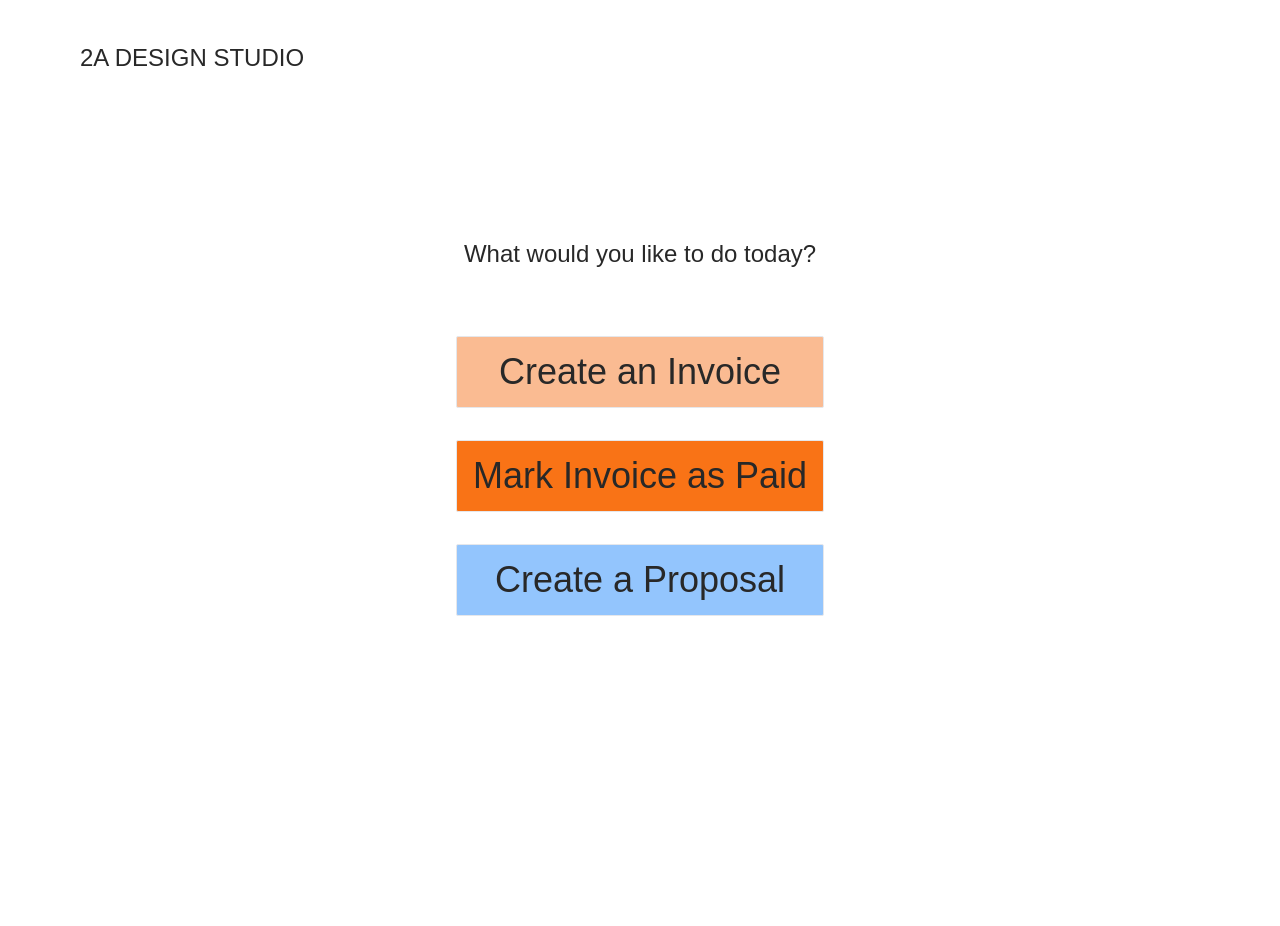
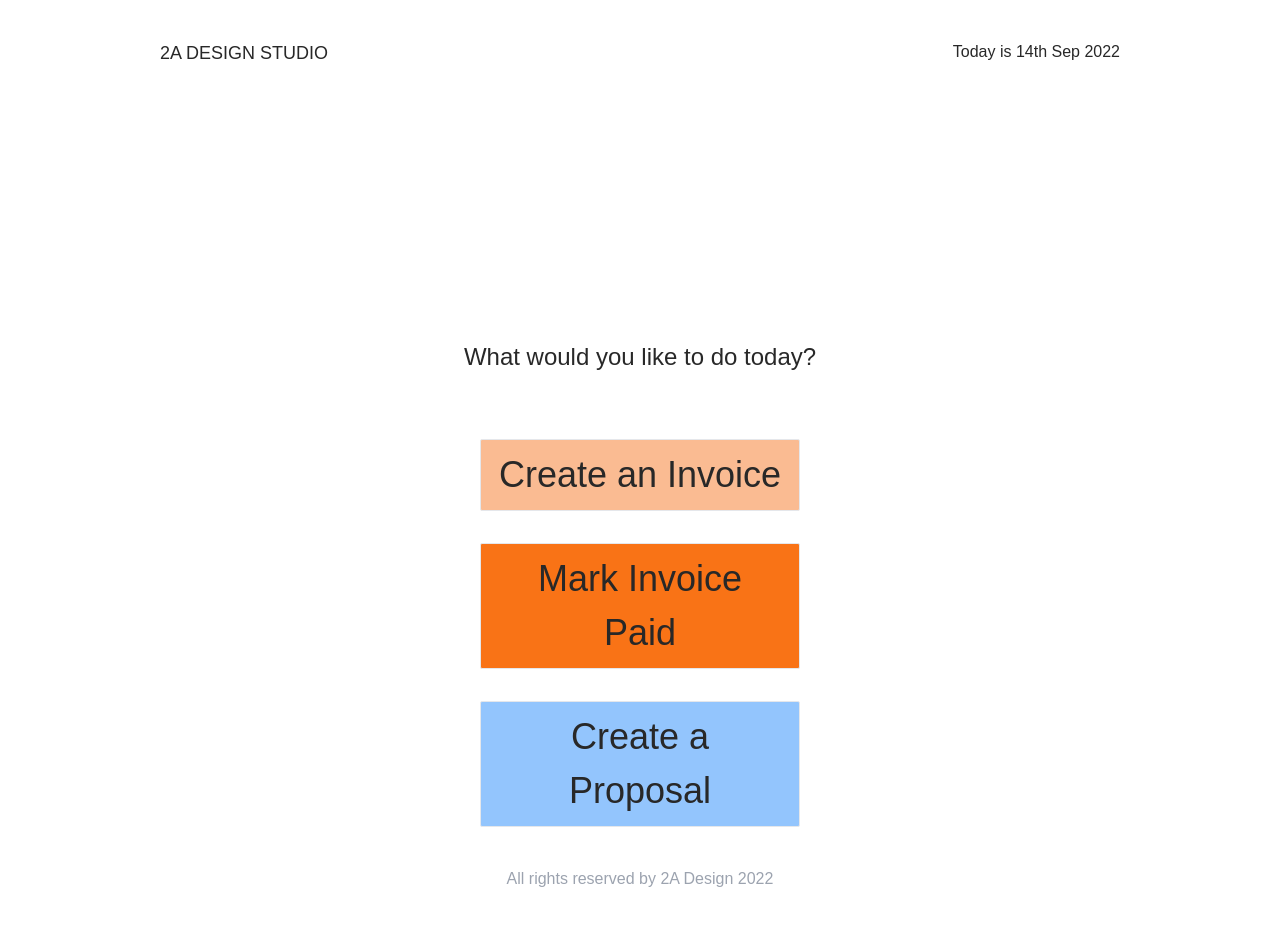
Before and after one commit to piggydoughnut/2a-tools, a Next.js app: page / in a window 1280 px wide. Shown: the top 926 px of the page. Before the commit the page ends 800 px from the top, so only its background shows below. Built offline with nearby package versions, Linux system fonts and the light colour scheme.

Commit message:
added layout component

```diff
--- /dev/null
+++ b/components/Footer.tsx
@@ -0,0 +1,9 @@
+export default function Footer({}) {
+  return (
+    <>
+      <p className="mx-auto mt-10 text-gray-400">
+        All rights reserved by 2A Design {new Date().getFullYear()}
+      </p>
+    </>
+  );
+}
--- /dev/null
+++ b/components/Layout.tsx
@@ -0,0 +1,15 @@
+import Footer from "./Footer";
+import Header from "./Header";
+
+export default function Layout({ children, goTo, title }) {
+  return (
+    <div
+      id="content"
+      className="flex flex-col justify-center font-inriaSans text-midnight-black mx-4 xl:mx-40 mt-10 mb-10"
+    >
+      <Header goTo={goTo} title={title} />
+      <main>{children}</main>
+      <Footer />
+    </div>
+  );
+}
--- a/pages/index.js
+++ b/pages/index.js
@@ -1,39 +1,35 @@
+import Header from "../components/Header";
+import Layout from "../components/Layout";
 import { useRouter } from "next/router";
 
 export default function Home() {
   const router = useRouter();
   return (
-    <div
-      id="content"
-      className="flex flex-col justify-center font-inriaSans text-midnight-black mx-20 mt-10 mb-10"
-    >
-      <div className="flex flex-row">
-        <h1 className="font-inriaSans uppercase text-lg">2A Design Studio</h1>
-      </div>
+    <Layout>
       <h3 className="text-lg text-center mt-40">
         {" "}
         What would you like to do today?
       </h3>
-      <div className="flex flex-col mx-auto gap-8 mt-16">
+      <div className="flex flex-col gap-8 mt-16 justify-center">
         <button
-          className="pt-2 pl-4 pr-4 pb-2 bg-peachy border rounded-sm text-md hover:scale-110 ease-in-out duration-300"
+          className="pt-2 pl-4 pr-4 pb-2 bg-peachy border rounded-sm text-md hover:scale-110 ease-in-out duration-300 w-80 mx-auto"
           onClick={() => router.push("invoice")}
         >
           Create an Invoice{" "}
         </button>
         <button
-          className="pt-2 pl-4 pr-4 pb-2 bg-orange-500 border rounded-sm text-md hover:scale-110 ease-in-out duration-300"
+          className="pt-2 pl-4 pr-4 pb-2 bg-orange-500 border rounded-sm text-md hover:scale-110 ease-in-out duration-300 w-80  mx-auto"
           onClick={() => router.push("paidInvoice")}
         >
-          Mark Invoice as Paid{" "}
+          Mark Invoice Paid{" "}
         </button>
         <button
-          className="pt-2 pl-4 pr-4 pb-2 bg-blue-300  border rounded-sm text-md hover:scale-110 ease-in-out duration-300"
+          className="pt-2 pl-4 pr-4 pb-2 bg-blue-300  border rounded-sm text-md hover:scale-110 ease-in-out duration-300 w-80  mx-auto"
           onClick={() => router.push("proposal")}
         >
           Create a Proposal{" "}
         </button>
       </div>
-    </div>
+    </Layout>
   );
 }
--- a/pages/invoice.js
+++ b/pages/invoice.js
@@ -3,11 +3,11 @@ import { Messages, paymentValues } from "../config";
 import { getInvoiceNumber, getTotal, processNumber } from "../util/helpers";
 
 import { Error } from "../components/Input";
-import Header from "../components/Header";
 import Image from "next/image";
 import { Input } from "../components/Input";
 import InvoicePreview from "../components/InvoicePreview";
 import { InvoiceSchema } from "../util/invoiceValidationSchemas";
+import Layout from "../components/Layout";
 import { getPDF } from "../util/helpers";
 import { useState } from "react";
 
@@ -55,12 +55,7 @@ export default function InvoiceGeneratorPage() {
   };
 
   return (
-    <div
-      id="content"
-      className="flex flex-col justify-center font-inriaSans text-midnight-black mx-4 xl:mx-40 mt-10 mb-10"
-    >
-      <Header goTo="/" title="Create New invoice" />
-
+    <Layout goTo="/" title="Create New invoice">
       {pdfUrl ? (
         <InvoicePreview
           setPdfUrl={(s) => setPdfUrl(s)}
@@ -91,7 +86,7 @@ export default function InvoiceGeneratorPage() {
           {({ values, errors }) => (
             <Form>
               <div className="flex flex-col mt-12">
-                <div className="flex flex-col mb-20">
+                <div className="flex flex-col mb-10">
                   <p className="text-sm uppercase mb-4">Project Details</p>
                   {[
                     {
@@ -289,6 +284,6 @@ export default function InvoiceGeneratorPage() {
         </Formik>
       )}
       <div className="flex flex-row justify-center"></div>
-    </div>
+    </Layout>
   );
 }
```
